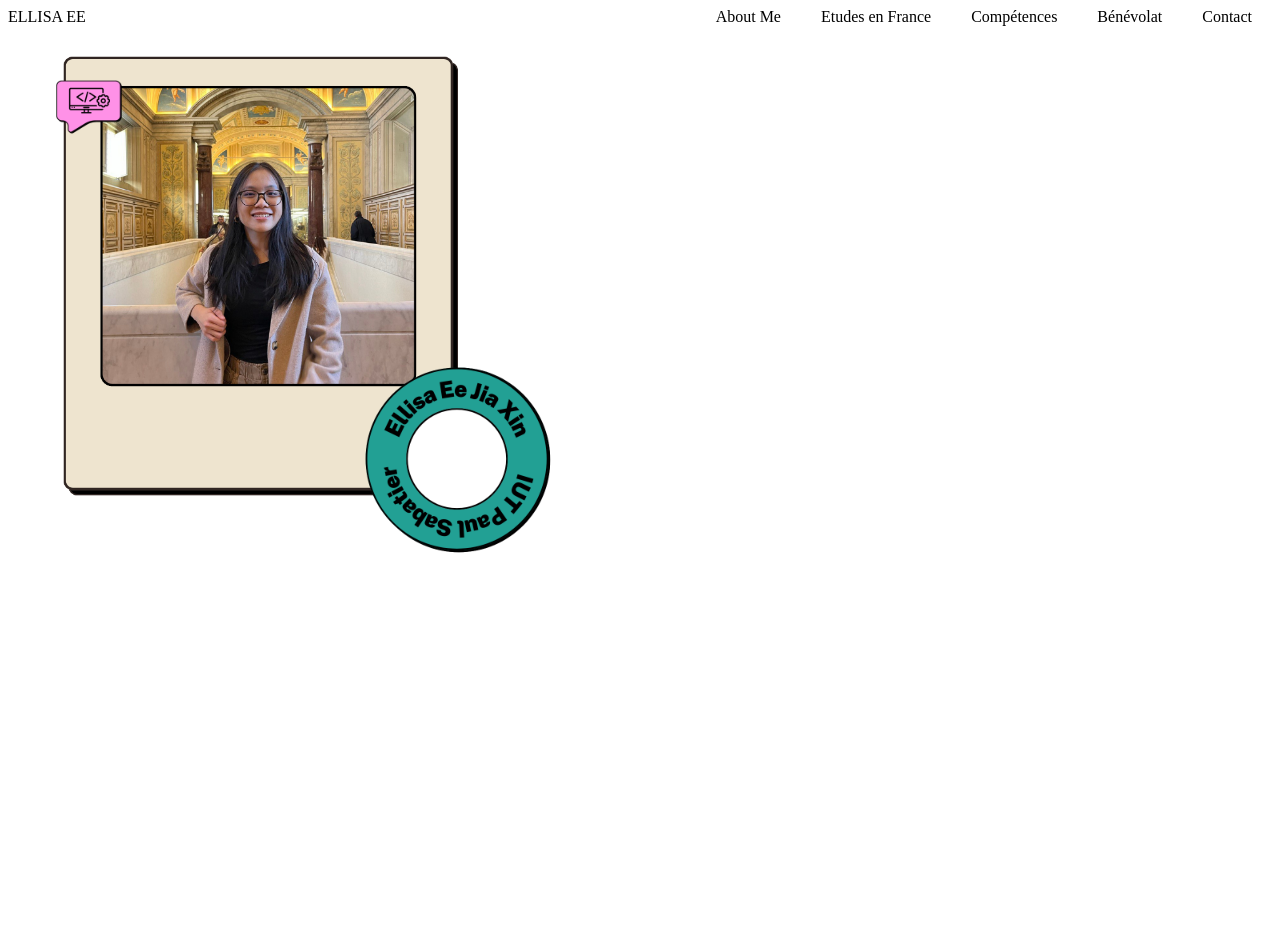
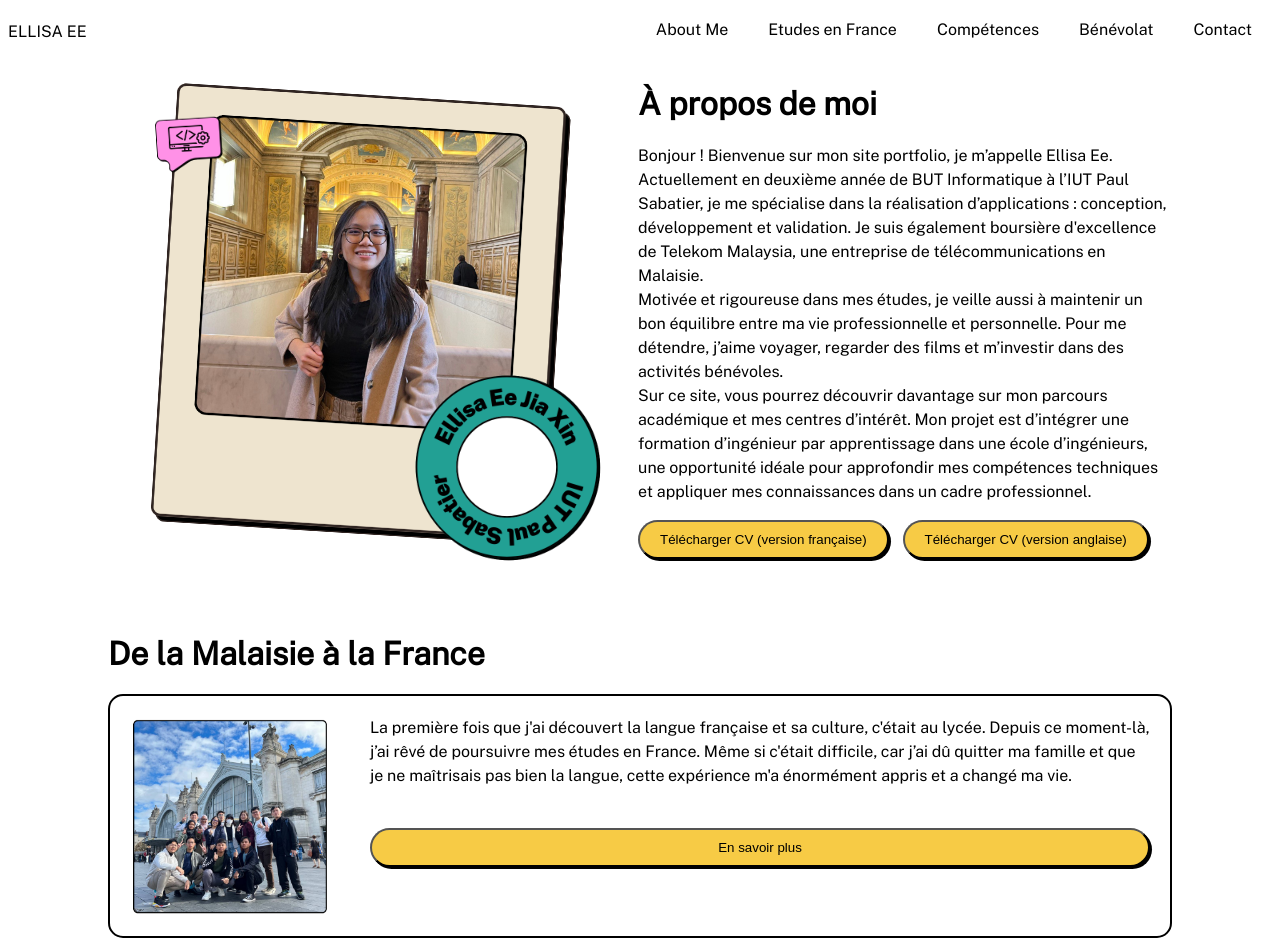
Before and after one commit to ellieee12/Portfolio, a plain HTML site: page public/index.html in a window 1280 px wide. Before the commit the page ends 800 px from the top, so only its background shows below. Drawn offline with nearby package versions, Linux system fonts and the light colour scheme.

Commit message:
added from msia to france section

```diff
--- a/public/css/stylesheet.css
+++ b/public/css/stylesheet.css
@@ -1,7 +1,13 @@
+body{
+    font-family : 'Public Sans';
+
+}
 .nav{
     display: flex;
     flex-direction: row;
     justify-content: space-between;
+    margin-top: 20px;
+    margin-bottom: 20px;
 }
 
 .nav p{
@@ -15,14 +21,16 @@
 }
 .img-container{
     position: relative;
+    height:550px;
     top: 0;
     left: 0;
+    bottom:0;
 }
 .img-turn{
     z-index:3;
-    position: absolute;
-    bottom: -30px;
-    left : 350px;
+    position: relative;
+    bottom: 200px;
+    left : 300px;
     height: 200px;
     transform-style: preserve-3d;
     perspective: 1000px;
@@ -34,6 +42,7 @@
 
 .img-ellisa{
     z-index: 1;
+    transform : rotate(0.01turn);
     position: relative;
     top: 0;
     left: 0;
@@ -42,11 +51,12 @@
 }
 
 .img-ellisa:hover {
-    transform : rotate(0.01turn);
+    transform : rotate(0.02turn);
 }
 
 .img-logo{
     z-index: 2;
+    transform : rotate(-0.01turn);
     position: absolute;
     top: 30px;
     left: 30px;
@@ -55,7 +65,23 @@
 }
 
 .img-logo:hover{
-    transform : rotate(-0.01turn);
+    transform : rotate(-0.02turn);
+}
+
+.about-me-section{
+    display:flex;
+    flex-direction: row;
+    margin-left: 100px;
+    margin-right: 100px;
+}
+
+.about-me-text{
+    margin-left: 30px;
+}
+
+p {
+    line-height: 1.5;
+    text-align: left;
 }
 
 @keyframes rotateImage {
@@ -67,3 +93,41 @@
         transform: rotate3d(0, 0, 1, 360deg);
     }
 }
+
+
+button a{
+    text-decoration: none;
+    color:black;
+}
+button{
+    transition: 100ms ease;
+    background-color: #F7CB45;
+    box-shadow: 2px 2px 0  rgba(0, 0, 0, 1);
+    padding : 10px 20px;
+    border-radius: 20px;
+    margin-right: 10px; margin-right: 10px;
+}
+button:hover{
+    transform: scale(1.02);
+    box-shadow: 4px 4px 0  rgba(0, 0, 0, 1);
+}
+.msia-france{
+    display: flex;
+    flex-direction: column;
+    margin-left: 100px;
+    margin-right: 100px;
+}
+.msia-france-text{
+    display: flex;
+    flex-direction: row;
+    border-style: solid;
+    border-radius: 15px;
+    border-width: 2px;
+}
+.msia-france-text img{
+    height: 200px;
+    margin : 20px
+}
+.msia-france-text p, .msia-france-text button{
+    margin : 20px
+}
--- a/public/index.html
+++ b/public/index.html
@@ -4,15 +4,55 @@
     <meta charset="UTF-8">
     <meta name="viewport" content="width=device-width, initial-scale=1.0">
     <title>Document</title>
+    <link href='https://fonts.googleapis.com/css?family=Public Sans' rel='stylesheet'>
     <link rel="stylesheet" href="./css/stylesheet.css">
 </head>
 <body>
     <nav id = "nav" class = "nav"></nav>
-    <div class = 'img-container'>
-        <img class="img-logo" src="./images/logo-about-me.png">
-        <img class="img-ellisa" src="./images/ellisa-about-me.png">
-        <img class="img-turn" src="./images/turn-about-me.png" >
+    <div class = 'about-me-section'>
+        <div class = 'img-container'>
+            <img class="img-logo" src="./images/logo-about-me.png">
+            <img class="img-ellisa" src="./images/ellisa-about-me.png">
+            <img class="img-turn" src="./images/turn-about-me.png" >
+        </div>
+        <div class="about-me-text">
+            <h1>À propos de moi</h1>
+            <p>
+                Bonjour ! Bienvenue sur mon site portfolio, je m’appelle Ellisa Ee. Actuellement en deuxième année de BUT Informatique à
+                l’IUT Paul Sabatier, je me spécialise dans la réalisation d’applications : conception, développement et validation.
+                Je suis également boursière d'excellence de Telekom Malaysia, une entreprise de télécommunications en Malaisie.<br>
+                Motivée et rigoureuse dans mes études, je veille aussi à maintenir un bon équilibre entre ma vie professionnelle et personnelle.
+                Pour me détendre, j’aime voyager, regarder des films et m’investir dans des activités bénévoles.<br>
+                Sur ce site, vous pourrez découvrir davantage sur mon parcours académique et mes centres d’intérêt.
+                Mon projet est d’intégrer une formation d’ingénieur par apprentissage dans une école d’ingénieurs,
+                une opportunité idéale pour approfondir mes compétences techniques et appliquer mes connaissances dans un cadre professionnel.
+            </p>
+            <div class="div-download-cv">
+                <button><a href="#">Télécharger CV (version française)</a></button>
+                <button><a href="#">Télécharger CV (version anglaise)</a></button>
+            </div>
+        </div>
     </div>
+
+
+    <div class="msia-france">
+        <h1>De la Malaisie à la France</h1>
+        <div class="msia-france-text">
+            <img src ="images/from-msia-to-france.png">
+            <h2></h2>
+            <div style="display:flex; flex-direction: column; justify-content: flex-start;">
+                <p>La première fois que j'ai découvert la langue française et sa culture, c'était au lycée. Depuis ce moment-là,
+                    j’ai rêvé de poursuivre mes études en France. Même si c'était difficile, car j’ai dû quitter ma
+                    famille et que je ne maîtrisais pas bien la langue, cette expérience m'a énormément appris et a changé ma vie.
+                </p>
+                <button><a href="#">En savoir plus</a></button>
+            </div>
+
+        </div>
+    </div>
+
+    <div class = "div-projets"></div>
+
     <script src = "./js/script.js"></script>
 </body>
 </html>
```
Also changed, not shown: public/images/from-msia-to-france.png (added), public/js/script.js (line endings or trailing spaces), 1 other file.
